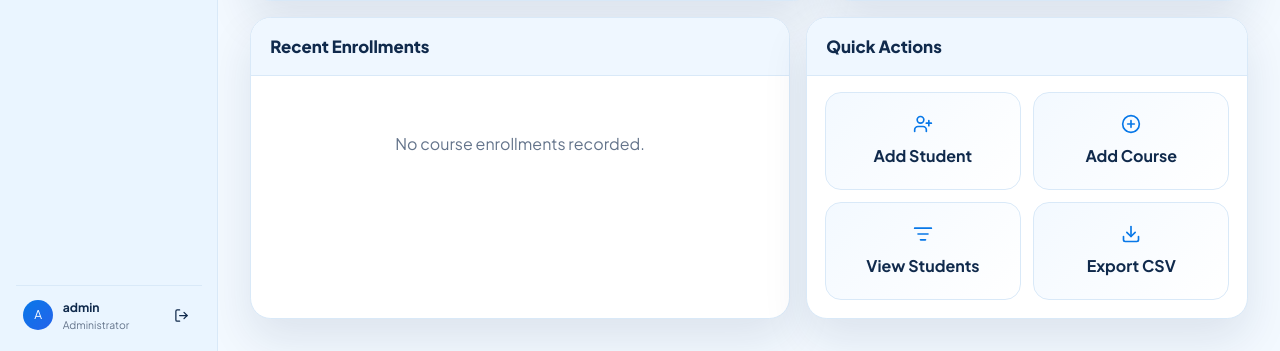
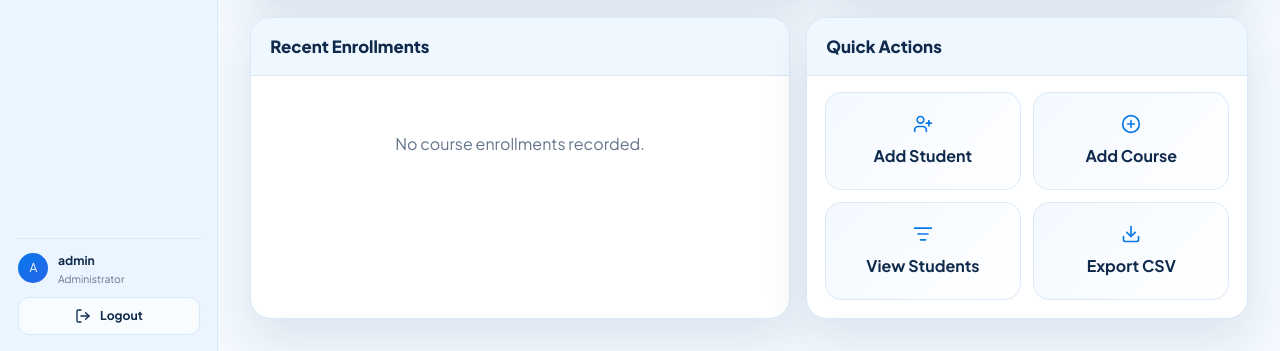
Before and after one commit to roderick451/edutrack, a Flask app: page / in a window 1280 px wide. Shown: the part 631-982 px from the top of the page. Run offline with Flask 3, Linux system fonts and the light colour scheme; a user stored in the database is signed in; data that the repository does not hold is empty; some libraries are stand-ins or nearby versions.

Commit message:
Make sidebar logout easier to see
Show a full-width logout button below the account details so it is easier to find.

Co-authored-by: Copilot <223556219+Copilot@users.noreply.github.com>

```diff
--- a/app/static/css/style.css
+++ b/app/static/css/style.css
@@ -983,21 +983,36 @@ body[data-theme="dark"] .progress-track { background: rgba(255,255,255,0.12); }
 .sidebar-account {
   position: absolute;
   right: 1rem;
-  bottom: 1.1rem;
+  bottom: 1rem;
   left: 1rem;
-  display: flex;
-  align-items: center;
-  gap: 0.6rem;
-  padding: 0.7rem 0.45rem 0;
+  display: grid;
+  gap: 0.65rem;
+  padding: 0.75rem 0.15rem 0;
   border-top: 1px solid var(--sidebar-divider);
 }
+.sidebar-account-user { display: flex; align-items: center; gap: 0.6rem; min-width: 0; }
 .sidebar-account .user-avatar { width: 30px; height: 30px; flex: none; }
 .sidebar-account-copy { display: grid; gap: 0.1rem; min-width: 0; flex: 1; }
 .sidebar-account-copy strong { color: var(--sidebar-text); font-size: 0.76rem; overflow: hidden; text-overflow: ellipsis; }
 .sidebar-account-copy small { color: var(--muted); font-size: 0.65rem; }
-.sidebar-account > a { display: inline-flex; color: var(--sidebar-text); padding: 0.35rem; }
-.sidebar-account > a svg { width: 15px; height: 15px; }
-.sidebar-nav { padding-bottom: 4.5rem; }
+.sidebar-logout {
+  display: flex;
+  align-items: center;
+  justify-content: center;
+  gap: 0.55rem;
+  min-height: 38px;
+  padding: 0.5rem 0.7rem;
+  border: 1px solid var(--sidebar-divider);
+  border-radius: 0.7rem;
+  background: rgba(255,255,255,0.72);
+  color: var(--sidebar-text);
+  font-size: 0.76rem;
+  font-weight: 700;
+  transition: background 0.2s ease, border-color 0.2s ease;
+}
+.sidebar-logout:hover { background: var(--hover); border-color: var(--blue-700); }
+.sidebar-logout svg { width: 16px; height: 16px; }
+.sidebar-nav { padding-bottom: 6.5rem; }
 
 .login-page { grid-template-columns: 1.2fr 0.8fr; }
 .login-visual { padding: 2rem 3.2rem; }
@@ -1131,6 +1146,7 @@ body[data-theme="dark"] .progress-track { background: rgba(255,255,255,0.12); }
 @media (max-width: 768px) {
   .sidebar { width: 100%; }
   .sidebar-account { position: static; margin: 0.5rem 0 0; }
+  .sidebar-logout { justify-content: flex-start; }
   .sidebar-nav { padding-bottom: 0.6rem; }
   .sidebar-nav.is-open { display: flex; }
   .login-page { grid-template-columns: 1fr; }
--- a/app/templates/base.html
+++ b/app/templates/base.html
@@ -80,12 +80,14 @@
           </a>
         </nav>
         <div class="sidebar-account">
-          <span class="user-avatar">{{ current_user.username[:1]|upper }}</span>
-          <span class="sidebar-account-copy">
-            <strong>{{ current_user.username }}</strong>
-            <small>Administrator</small>
-          </span>
-          <a href="{{ url_for('auth.logout') }}" title="Logout" aria-label="Logout"><i data-lucide="log-out"></i></a>
+          <div class="sidebar-account-user">
+            <span class="user-avatar">{{ current_user.username[:1]|upper }}</span>
+            <span class="sidebar-account-copy">
+              <strong>{{ current_user.username }}</strong>
+              <small>Administrator</small>
+            </span>
+          </div>
+          <a href="{{ url_for('auth.logout') }}" class="sidebar-logout"><i data-lucide="log-out"></i><span>Logout</span></a>
         </div>
       </aside>
 
```
Also changed, not shown: tests/test_app.py (+2 -0 lines).
